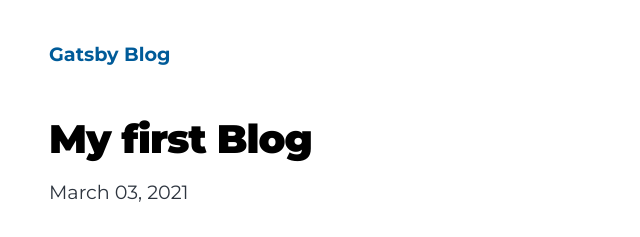
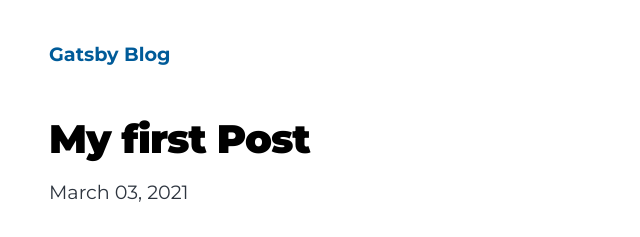
Before and after one commit to amanhussain08/odin-son, a Gatsby site: page /new-beginnings/ in a window 1280 px wide. Shown: the top 237 px of the page, 275-915 px from the left. Built offline with nearby package versions, Linux system fonts and the light colour scheme; Gatsby itself is replaced by a stand-in of ours.

Commit message:
Update index.md

```diff
--- a/content/blog/new-beginnings/index.md
+++ b/content/blog/new-beginnings/index.md
@@ -1,5 +1,5 @@
 ---
-title: My first Blog
+title: My first Post
 date: "2021-03-03T22:40:32.169Z"
 description: Sed Lyf.
 ---
```
